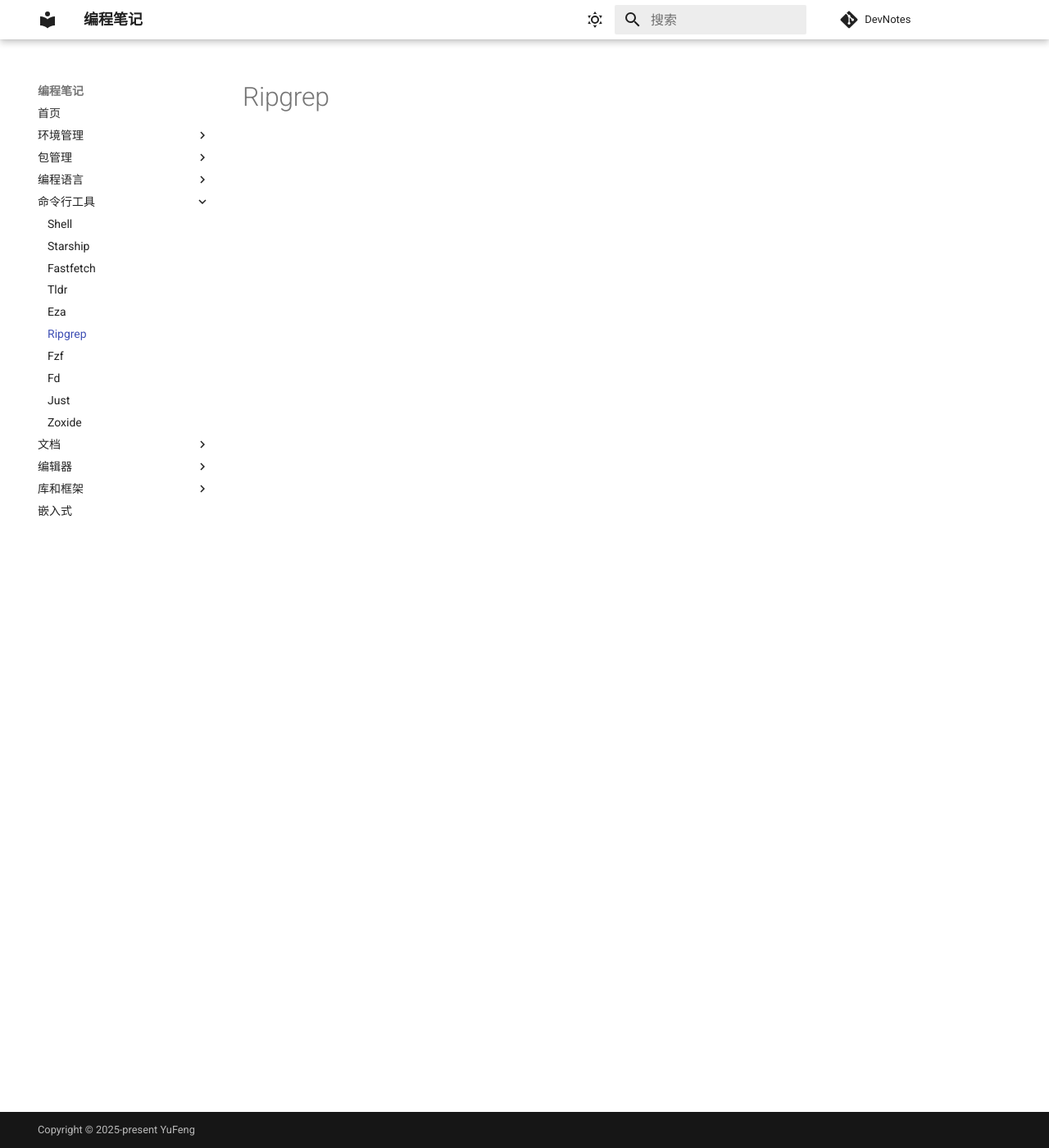
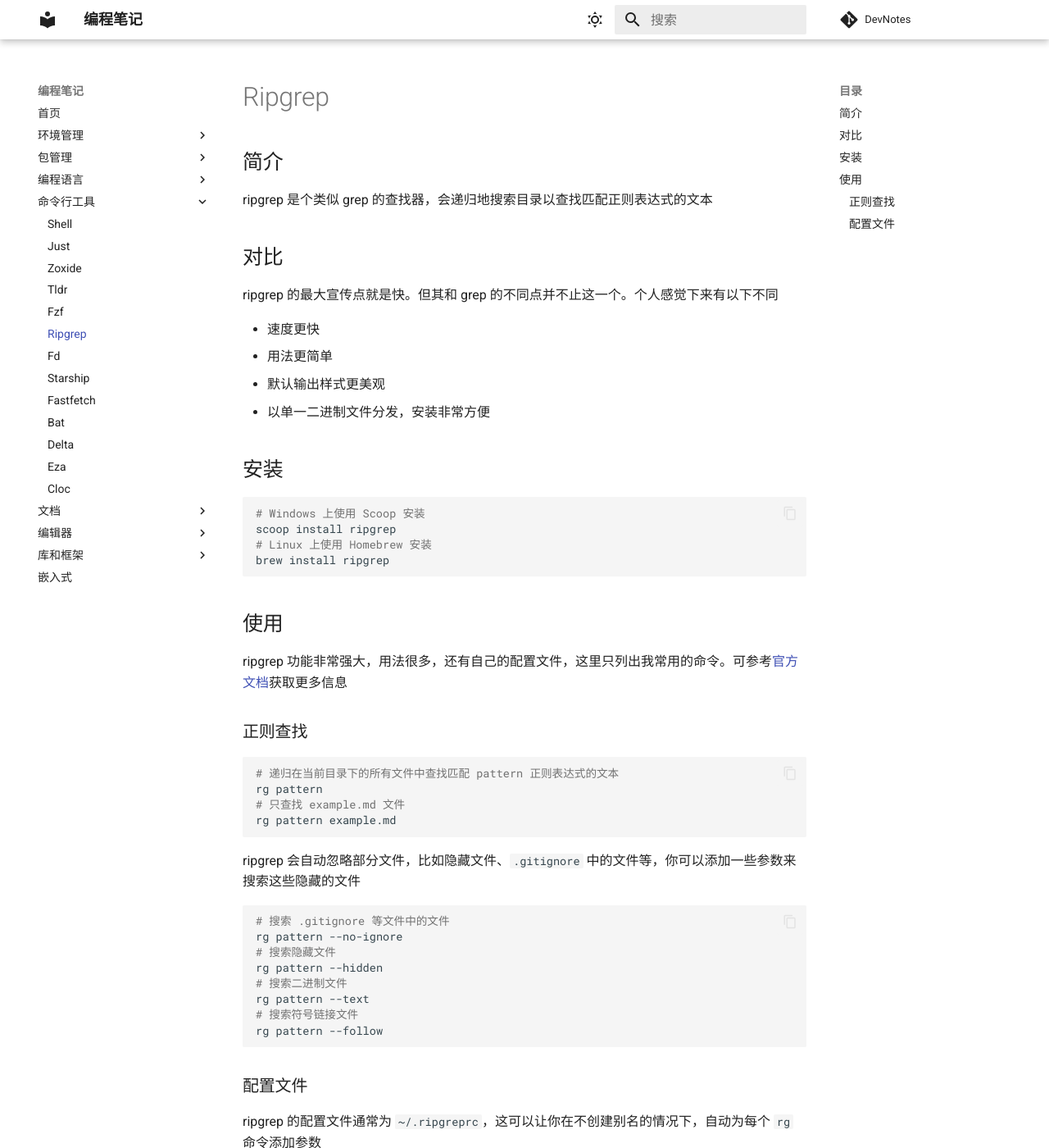
Before and after one commit to Juemuren/DevNotes, an MkDocs documentation site: the page built from docs/命令行工具/Ripgrep.md, in a window 1280 px wide and 1400 px high. Shown: the whole window at 82% size. Built offline with MkDocs 1.6.1 and Material for MkDocs 9.7.7, drawn with Linux system fonts in a browser that asks for light colours; comment, search, counter and statistics services are not loaded; some of the changed text lies outside the part shown.

Commit message:
2025-11-4

````diff
--- a/docs/命令行工具/Ripgrep.md
+++ b/docs/命令行工具/Ripgrep.md
@@ -1,2 +1,58 @@
 # Ripgrep
-<!-- TODO -->
+
+## 简介
+
+ripgrep 是个类似 grep 的查找器，会递归地搜索目录以查找匹配正则表达式的文本
+
+## 对比
+
+ripgrep 的最大宣传点就是快。但其和 grep 的不同点并不止这一个。个人感觉下来有以下不同
+
+- 速度更快
+- 用法更简单
+- 默认输出样式更美观
+- 以单一二进制文件分发，安装非常方便
+
+## 安装
+
+```sh
+# Windows 上使用 Scoop 安装
+scoop install ripgrep
+# Linux 上使用 Homebrew 安装
+brew install ripgrep
+```
+
+## 使用
+
+ripgrep 功能非常强大，用法很多，还有自己的配置文件，这里只列出我常用的命令。可参考[官方文档](https://github.com/BurntSushi/ripgrep/blob/master/GUIDE.md)获取更多信息
+
+### 正则查找
+
+```sh
+# 递归在当前目录下的所有文件中查找匹配 pattern 正则表达式的文本
+rg pattern
+# 只查找 example.md 文件
+rg pattern example.md
+```
+
+ripgrep 会自动忽略部分文件，比如隐藏文件、`.gitignore` 中的文件等，你可以添加一些参数来搜索这些隐藏的文件
+
+```sh
+# 搜索 .gitignore 等文件中的文件
+rg pattern --no-ignore
+# 搜索隐藏文件
+rg pattern --hidden
+# 搜索二进制文件
+rg pattern --text
+# 搜索符号链接文件
+rg pattern --follow
+```
+
+### 配置文件
+
+ripgrep 的配置文件通常为 `~/.ripgreprc`，这可以让你在不创建别名的情况下，自动为每个 `rg` 命令添加参数
+
+```sh
+# 自动为每个 rg 命令添加参数
+--smart-case
+```
--- a/mkdocs.yml
+++ b/mkdocs.yml
@@ -90,15 +90,18 @@ nav:
   - 命令行工具:
     - 命令行工具: 命令行工具/index.md
     - Shell: 命令行工具/Shell.md
+    - Just: 命令行工具/Just.md
+    - Zoxide: 命令行工具/Zoxide.md
+    - Tldr: 命令行工具/Tldr.md
+    - Fzf: 命令行工具/Fzf.md
+    - Ripgrep: 命令行工具/Ripgrep.md
+    - Fd: 命令行工具/Fd.md
     - Starship: 命令行工具/Starship.md
     - Fastfetch: 命令行工具/Fastfetch.md
-    - Tldr: 命令行工具/Tldr.md
+    - Bat: 命令行工具/Bat.md
+    - Delta: 命令行工具/Delta.md
     - Eza: 命令行工具/Eza.md
-    - Ripgrep: 命令行工具/Ripgrep.md
-    - Fzf: 命令行工具/Fzf.md
-    - Fd: 命令行工具/Fd.md
-    - Just: 命令行工具/Just.md
-    - Zoxide: 命令行工具/Zoxide.md
+    - Cloc: 命令行工具/Cloc.md
   - 文档:
     - 文档: 文档/index.md
     - Pandoc: 文档/Pandoc.md
````
Also changed, not shown: docs/命令行工具/Bat.md (added, +45 -0 lines), docs/命令行工具/Cloc.md (added, +109 -0 lines), docs/命令行工具/Delta.md (added, +58 -0 lines), docs/命令行工具/index.md (+6 -6 lines), docs/文档/Mermaid.md (+2 -2 lines), docs/文档/index.md (+2 -3 lines), docs/环境管理/Docker.md (+8 -4 lines).
